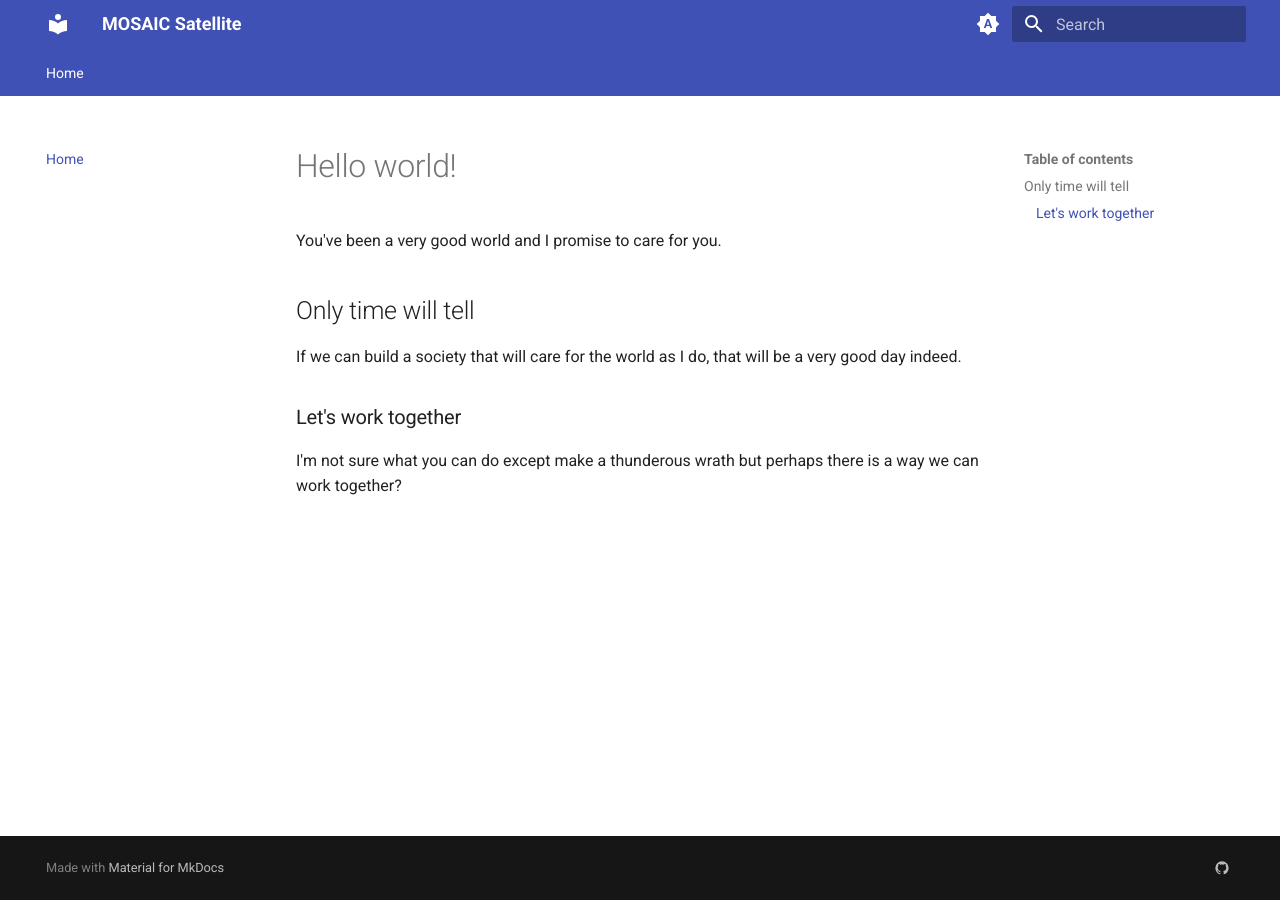
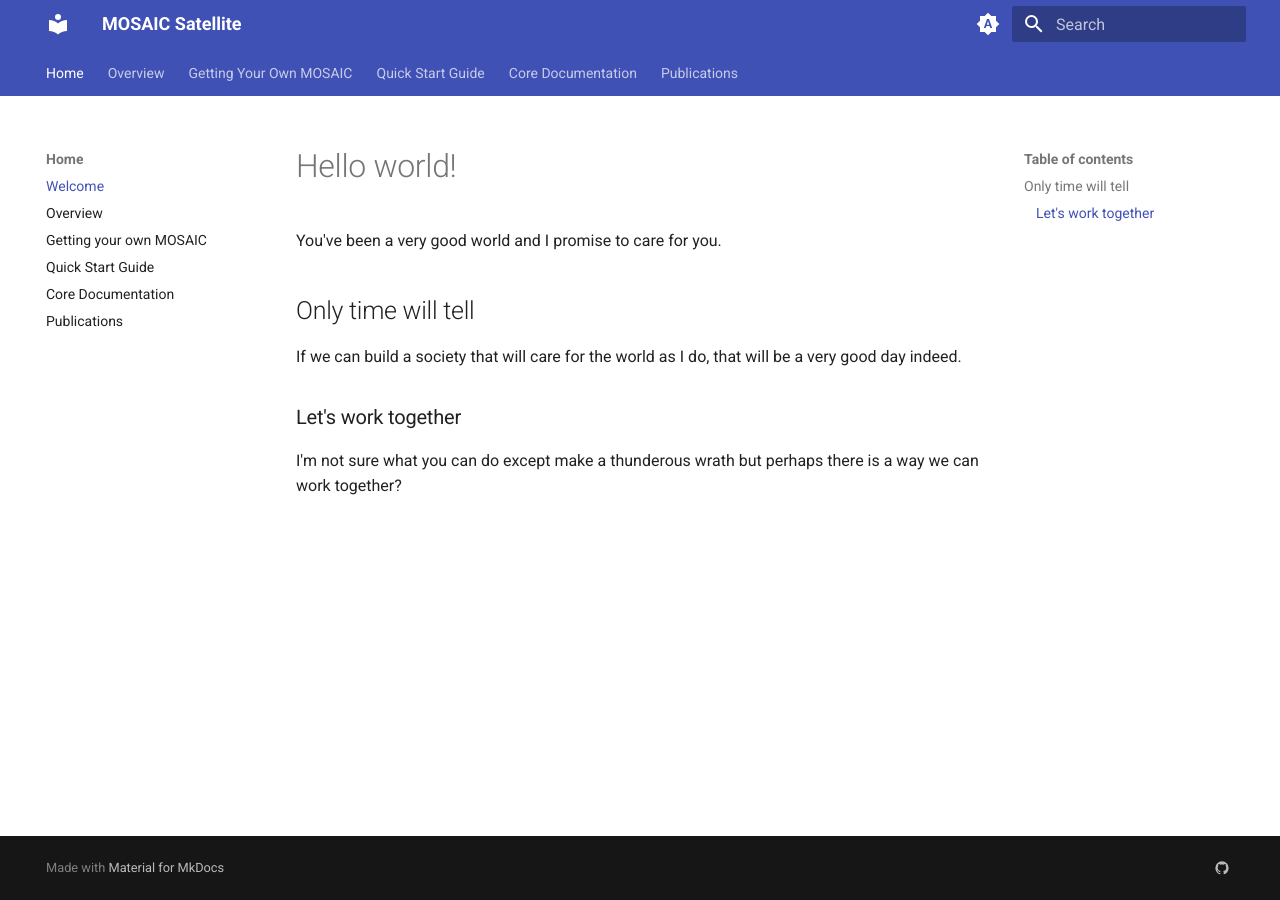
Before and after one commit to MOSAIC-Satellite/Documentation, an MkDocs documentation site: the page built from docs/index.md, in a window 1280 px wide. Built offline with MkDocs 1.6.1 and Material for MkDocs 9.7.7, drawn with Linux system fonts in a browser that asks for light colours; some of the changed lines change nothing that is shown.

Commit message:
started site outline

```diff
--- a/mkdocs.yaml
+++ b/mkdocs.yaml
@@ -70,7 +70,36 @@ markdown_extensions:
       tags: 'a script img link object embed'
 
 nav: # Setting up the navigation. The below list will be tabs on left panel
-  - Home: index.md
+  - Home:
+    - Welcome: index.md
+    - Overview: overview/index.md
+    - Getting your own MOSAIC: getting_mosaic/index.md
+    - Quick Start Guide: quick_start/index.md
+    - Core Documentation: core_documentation/index.md
+    - Publications: publications/index.md
+  - Overview:
+    - Overview: overview/index.md
+    - Design Philosophy: overview/design_philosophy.md
+    - MOSAIC Elements: overview/mosaic_elements.md
+  - Getting Your Own MOSAIC:
+    - Getting MOSAIC: getting_mosaic/index.md
+    - Self-Assembly: getting_mosaic/self_assemble.md
+    - Purchase MOSAIC: getting_mosaic/purchase_mosaic.md
+  - Quick Start Guide:
+    - Introduction: quick_start/index.md
+    - CubeSat Fundamentals: quick_start/cubesat_fundamentals.md
+    - Getting Started with MOSAIC: quick_start/mosaic_quick_start.md
+    - Becoming a Contributor: quick_start/becoming_contributor.md
+  - Core Documentation:
+    - Core Documentation: core_documentation/index.md
+    - Quick Reference: core_documentation/quick_reference.md
+    - Hardware:
+      - Overview: core_documentation/hardware/index.md
+    - Software:
+      - Overview: core_documentation/software/index.md
+    - Troubleshooting:
+      - Overview: core_documentation/troubleshooting/index.md
+  - Publications: publications/index.md
 
 extra:
   social:
```
Also changed, not shown: docs/core_documentation/hardware/index.md (added), docs/core_documentation/index.md (added), docs/core_documentation/quick_reference.md (added), docs/core_documentation/software/index.md (added), docs/core_documentation/troubleshooting/index.md (added), docs/getting_mosaic/index.md (added), docs/getting_mosaic/purchase_mosaic.md (added), docs/getting_mosaic/self_assemble.md (added), docs/overview/design_philosophy.md (added), docs/overview/index.md (added), docs/overview/mosaic_elements.md (added), docs/publications/index.md (added), docs/quick_start/becoming_contributor.md (added), docs/quick_start/cubesat_fundamentals.md (added), 2 more files.
